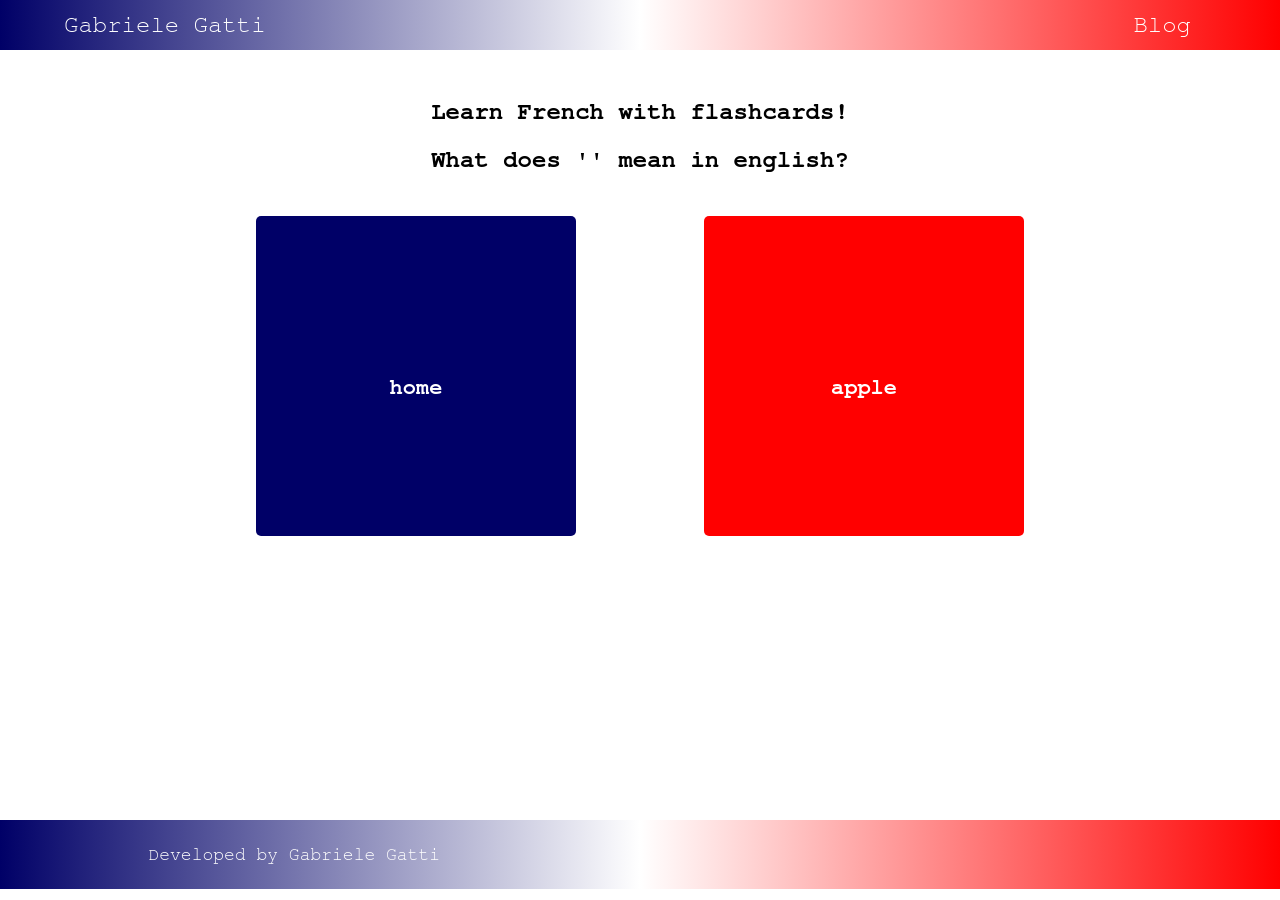
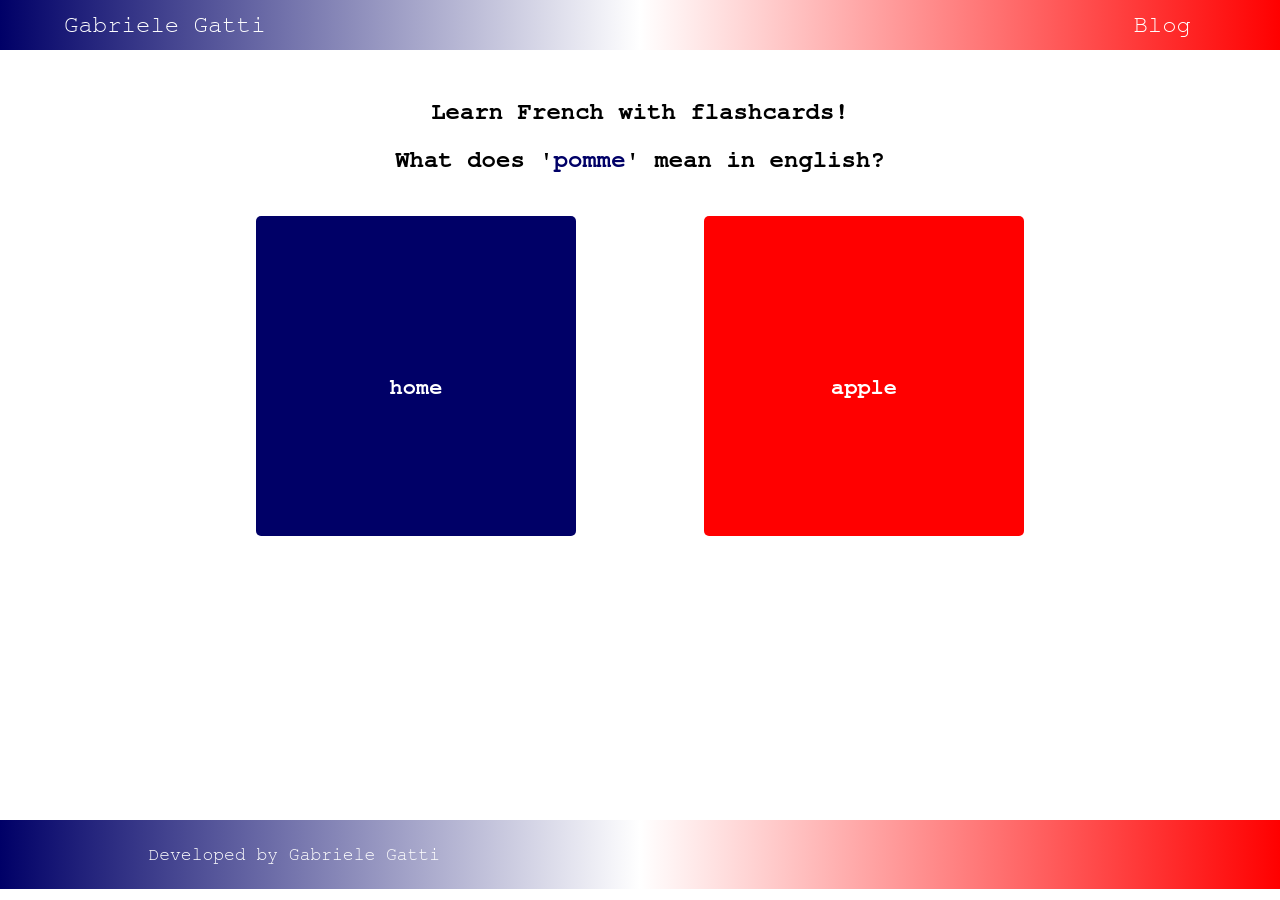
Before and after one commit to Gabri432/angular-language-learner, an Angular app: page / in a window 1280 px wide. Built offline with nearby package versions, Linux system fonts and the light colour scheme.

Commit message:
Improving styling.

```diff
--- a/src/app/routes/home/home.component.html
+++ b/src/app/routes/home/home.component.html
@@ -3,7 +3,7 @@
         <h2>Learn French with flashcards!
             <br />
             <br />
-            What does '' mean in english?
+            What does &#39;<span id="french-word">{{frenchWord}}</span>&#39; mean in english?
             <br />
             <br />
         </h2>
--- a/src/app/routes/home/home.component.scss
+++ b/src/app/routes/home/home.component.scss
@@ -9,6 +9,10 @@
             text-align: center;
             font-weight: bold;
         }
+
+        #french-word {
+            color: rgb(0, 0, 103);
+        }
     }
 
     #flashcard-area {
--- a/src/app/routes/home/home.component.ts
+++ b/src/app/routes/home/home.component.ts
@@ -1,4 +1,4 @@
-import { Component } from '@angular/core';
+import { Component, Input } from '@angular/core';
 
 @Component({
   selector: 'app-home',
@@ -7,4 +7,5 @@ import { Component } from '@angular/core';
 })
 export class HomeComponent {
 
+  @Input() frenchWord: string = "pomme";
 }
```
